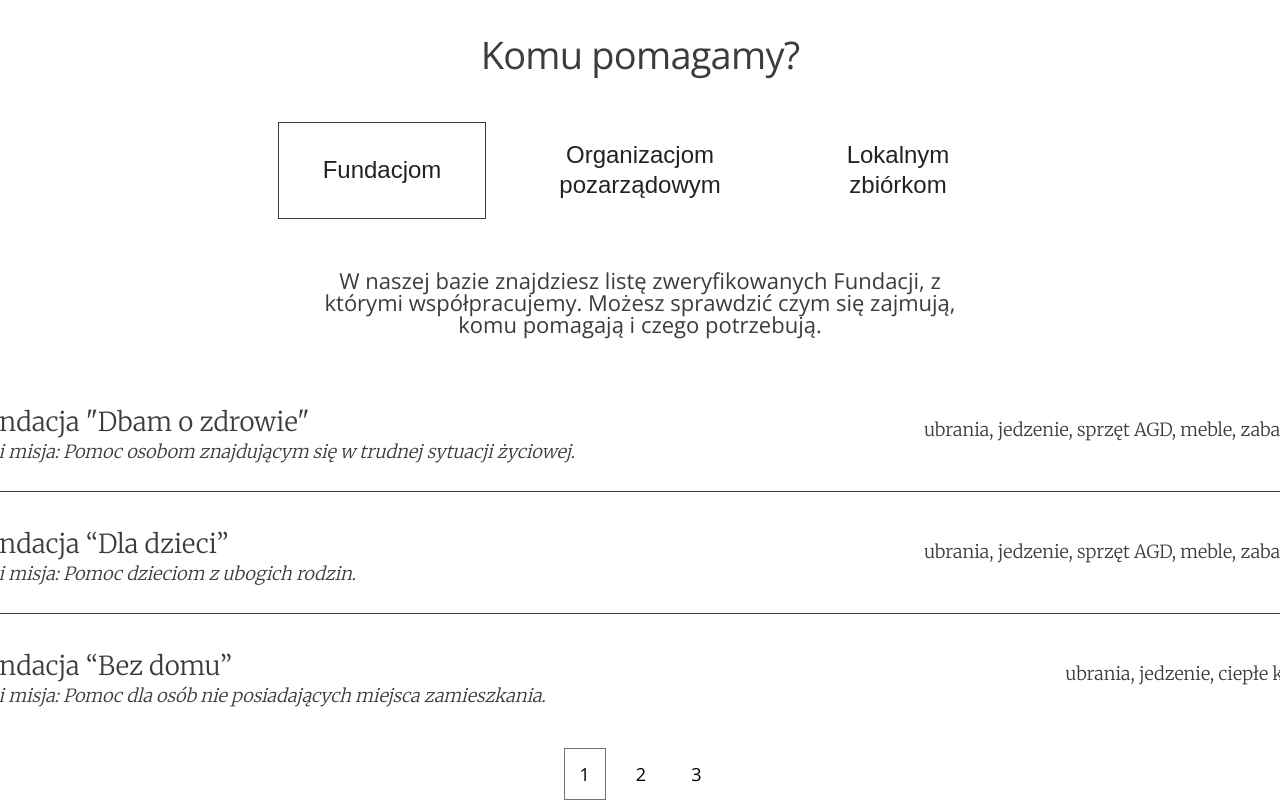
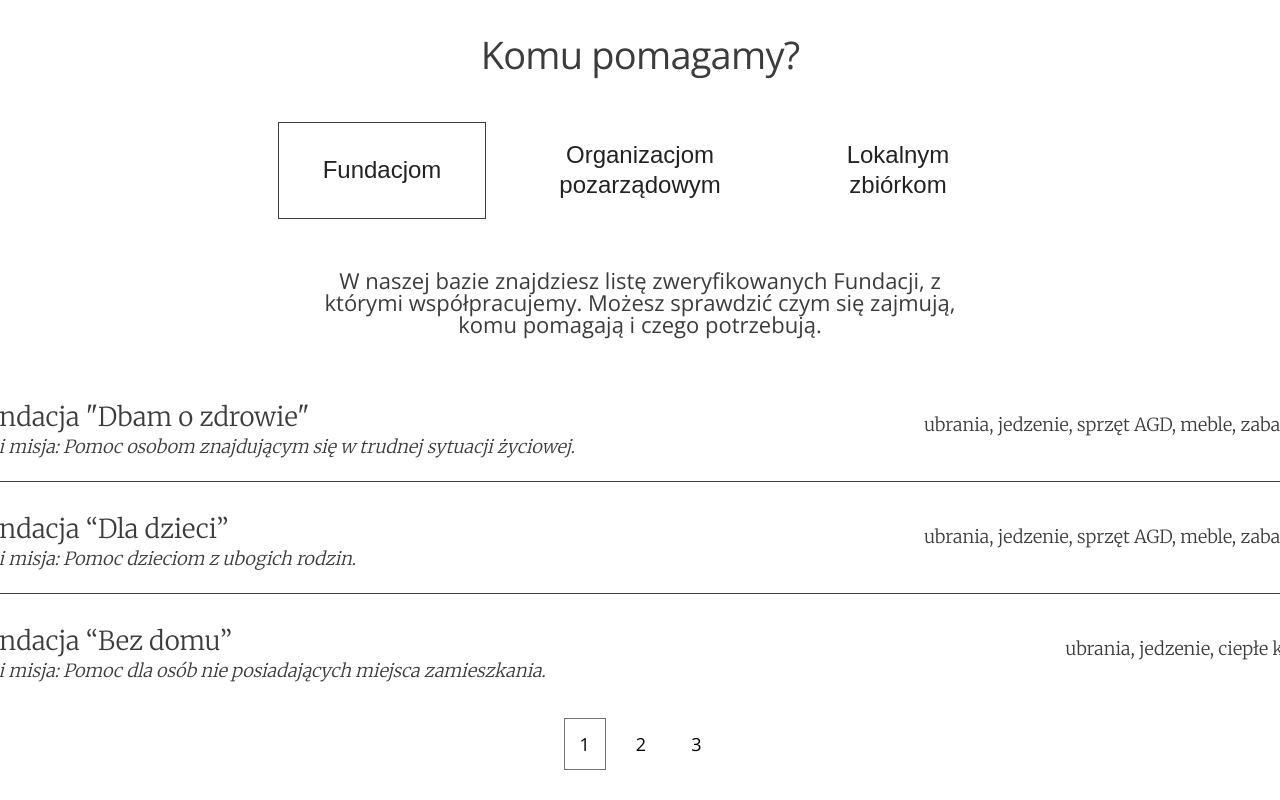
Before and after one commit to MartynaMorawiec/Donate_items_project, a React (Create React App) app in the folder donate-app/: page / in a window 1280 px wide. Shown: the part 2561-3361 px from the top of the page. After the commit the page ends 3331 px from the top, so only its background shows below. Built offline with nearby package versions, Linux system fonts and the light colour scheme.

Commit message:
info tab styles changed

```diff
--- a/donate-app/src/scss/components-styles/info-tab.styles.scss
+++ b/donate-app/src/scss/components-styles/info-tab.styles.scss
@@ -24,12 +24,12 @@
   &__title {
     font-size: 26px;
     line-height: 43px;
-    margin-top: 30px;
+    margin-top: 25px;
   }
   &__text {
     font-size: 18px;
     font-style: italic;
-    margin-bottom: 30px;
+    margin-bottom: 25px;
   }
   &__details {
     font-size: 18px;
```
